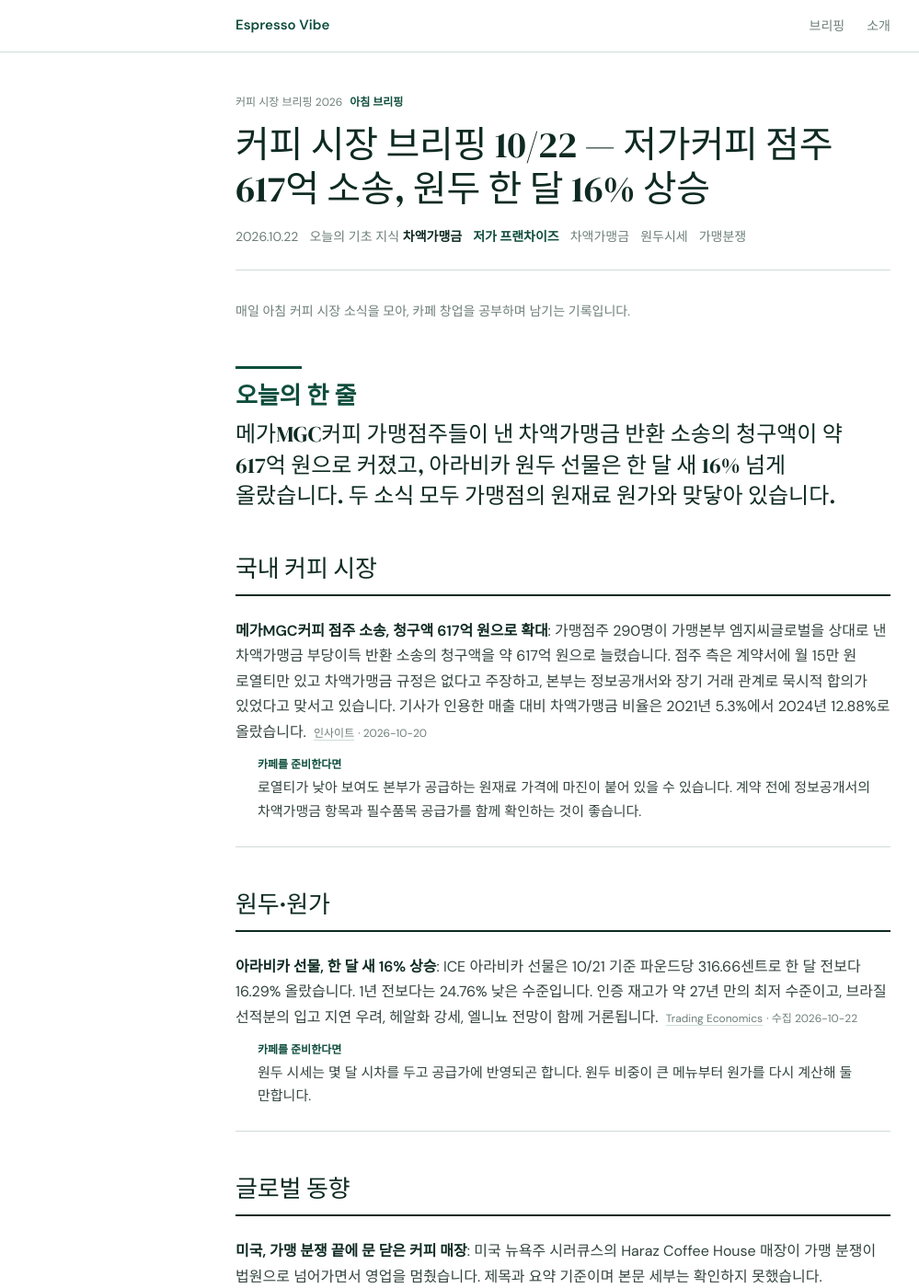
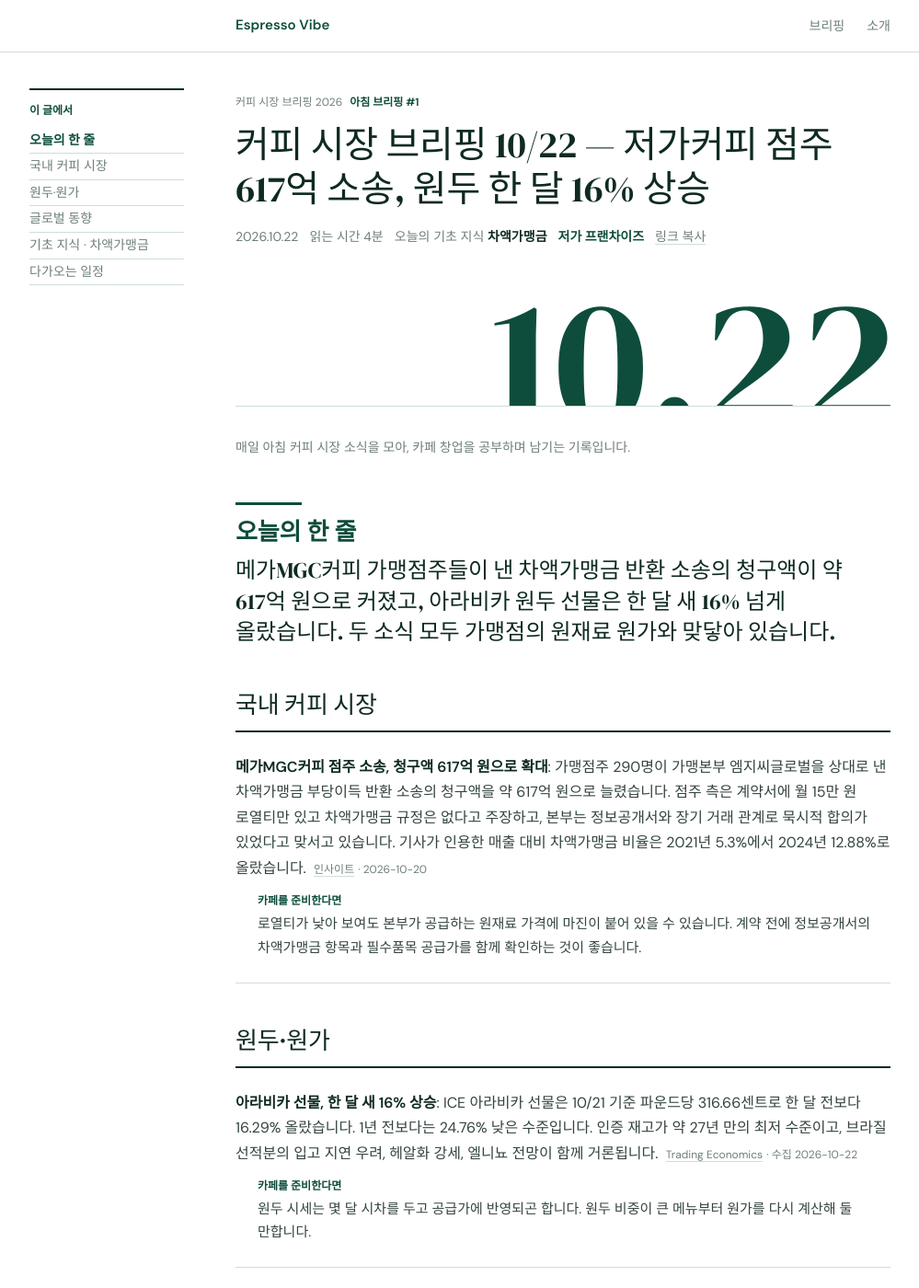
Before and after one commit to Jaydeniel/coffee-briefing-blog, a Jekyll site: the page built from _posts/2026-10-22-coffee-briefing.md, in a window 1280 px wide and 1400 px high. Shown: the whole window at 92% size, without its empty margins (28-1027 px from the left). Built offline with Jekyll 4.4.1, drawn with Linux system fonts in a browser that asks for light colours; some web fonts are replaced; some of the changed text lies outside the part shown.

Commit message:
벤치마킹 1단계: 날짜 숫자 커버·연재 번호·읽는 시간·섹션 바로가기·키워드 모아 보기·링크 복사

```diff
--- a/_layouts/post.html
+++ b/_layouts/post.html
@@ -2,26 +2,47 @@
 layout: default
 ---
 {%- comment -%}
-  2단계 구성 요소 (DESIGN.md): 본문을 <h2> 단위로 잘라 섹션 종류에 맞는 틀로 감싼다.
-  - 오늘의-한-줄 → sec-summary (한 줄 카드)
-  - 오늘의-기초-지식-* → sec-basics (기초 지식 상자, 제목의 "오늘의 기초 지식: "은 위 표시로 옮김)
-  - 다가오는-일정 → sec-schedule (일정 목록)
-  - 그 밖 → sec-news (소식)
-  <hr /> 뒤는 글 끝 안내 문구로 따로 둔다. 초안 형식(blog-draft 스킬)은 그대로다.
+  글 틀 (DESIGN.md). 초안 형식(blog-draft 스킬)은 그대로 두고 블로그 쪽에서만 꾸민다.
+  - 본문을 <h2> 단위로 잘라 섹션 종류를 고른다: 오늘의-한-줄 → summary, 오늘의-기초-지식-* → basics, 다가오는-일정 → schedule, 그 밖 → news
+  - <hr /> 뒤는 글 끝 노트
+  - 벤치마킹 1단계(브런치·티스토리): 날짜 숫자 커버, 연재 번호, 읽는 시간, 섹션 바로가기, 키워드, 링크 복사
 {%- endcomment -%}
 {%- assign body_parts = content | split: '<hr />' -%}
 {%- assign chunks = body_parts[0] | split: '<h2 ' -%}
+{%- assign series_no = 0 -%}
+{%- for p in site.posts -%}{%- if p.url == page.url -%}{%- assign series_no = site.posts.size | minus: forloop.index0 -%}{%- endif -%}{%- endfor -%}
+{%- assign char_count = content | strip_html | strip_newlines | size -%}
+{%- assign read_min = char_count | divided_by: 500 | plus: 1 -%}
 <article class="post">
   <header class="post-header">
-    <p class="running-header"><span>커피 시장 브리핑 {{ page.date | date: "%Y" }}</span><b>아침 브리핑</b></p>
+    <div class="post-header-text">
+      <p class="running-header"><span>커피 시장 브리핑 {{ page.date | date: "%Y" }}</span><b>아침 브리핑 #{{ series_no }}</b></p>
       <h1 class="post-title">{{ page.title }}</h1>
       <p class="post-meta">
         <time datetime="{{ page.date | date_to_xmlschema }}">{{ page.date | date: "%Y.%m.%d" }}</time>
+        <span>읽는 시간 {{ read_min }}분</span>
         {%- if page.concept %}<span>오늘의 기초 지식 <b>{{ page.concept }}</b></span>{% endif %}
         {%- if page.stage %}{% include stage-badge.html stage=page.stage %}{% endif %}
-      {%- for t in page.tags %}<span class="tag">{{ t }}</span>{% endfor -%}
+        <button type="button" class="copy-link" data-url="{{ page.url | absolute_url }}">링크 복사</button>
       </p>
+    </div>
+    <p class="post-date-mark" aria-hidden="true">{{ page.date | date: "%m.%d" }}</p>
   </header>
+
+  {%- comment -%} 섹션 바로가기: 본문 h2의 id와 글자를 그대로 쓴다 {%- endcomment -%}
+  {%- if chunks.size > 2 %}
+  <nav class="post-toc" aria-label="이 글의 섹션">
+    <p class="toc-label">이 글에서</p>
+    <ol>
+      {%- for c in chunks offset:1 -%}
+        {%- assign id_parts = c | split: '"' -%}
+        {%- assign text = c | split: '>' | slice: 1 | first | split: '</h2' | first -%}
+        {%- assign text = text | replace: '오늘의 기초 지식: ', '기초 지식 · ' -%}
+        <li><a href="#{{ id_parts[1] }}">{{ text }}</a></li>
+      {%- endfor -%}
+    </ol>
+  </nav>
+  {%- endif %}
 
   <div class="prose post-body">
     <div class="post-intro">{{ chunks[0] }}</div>
@@ -56,6 +77,18 @@ layout: default
     {%- endif %}
   </div>
 
+  <footer class="post-end">
+    {%- if page.tags.size > 0 %}
+    <div class="post-keywords">
+      <p class="label">키워드</p>
+      <ul>
+        {%- for t in page.tags %}<li><a href="{{ '/keywords/' | relative_url }}#{{ t | slugify: 'raw' }}">{{ t }}</a></li>{% endfor -%}
+      </ul>
+    </div>
+    {%- endif %}
+    <p class="post-share"><button type="button" class="copy-link" data-url="{{ page.url | absolute_url }}">링크 복사</button></p>
+  </footer>
+
   {%- if page.previous or page.next %}
   <nav class="post-nav" aria-label="이전·다음 브리핑">
     {%- if page.previous %}<a class="post-nav-prev" href="{{ page.previous.url | relative_url }}"><span>이전 브리핑</span>{{ page.previous.title }}</a>{% endif -%}
--- /dev/null
+++ b/_sass/espresso/_post-extras.scss
@@ -0,0 +1,55 @@
+// 벤치마킹 1단계 (브런치·티스토리 → Annual Report 규칙으로)
+
+// 글 머리: 텍스트 아래에 날짜 숫자를 거대 세리프로, 머리 아래 가장자리에서 잘리게 (브런치 커버 사진 대신 GiantYear 원리)
+.post-header { position: relative; overflow: hidden; padding-bottom: 0; }
+.post-date-mark {
+  margin: var(--space-6) -0.04em -0.26em 0; text-align: right;
+  font-family: var(--font-serif); font-size: clamp(120px, 20vw, 200px); line-height: 1;
+  color: var(--evergreen); font-variant-numeric: tabular-nums; white-space: nowrap; user-select: none;
+}
+
+// 링크 복사: 글자 버튼 (아이콘 없음)
+.copy-link {
+  appearance: none; background: none; border: 0; padding: 0; cursor: pointer;
+  font: inherit; font-size: var(--fs-label); color: var(--muted);
+  text-decoration: underline; text-decoration-color: var(--rule); text-underline-offset: 3px;
+}
+.copy-link:hover { color: var(--evergreen); text-decoration-color: var(--evergreen); }
+.copy-link.copied { color: var(--evergreen); text-decoration: none; font-weight: 600; }
+
+// 섹션 바로가기: 머리 아래 한 줄 목차. 넓은 화면에서는 왼쪽 여백에 고정하고 지금 읽는 섹션을 evergreen으로
+.post-toc { display: flex; flex-wrap: wrap; align-items: baseline; gap: var(--space-2) var(--space-4); padding: var(--space-3) 0; border-bottom: var(--rule-hairline); margin-bottom: var(--space-8); }
+.toc-label { margin: 0; font-size: var(--fs-note); font-weight: 600; color: var(--evergreen); }
+.post-toc ol { list-style: none; display: flex; flex-wrap: wrap; gap: var(--space-1) var(--space-4); padding: 0; margin: 0; }
+.post-toc a { font-size: var(--fs-label); color: var(--muted); text-decoration: none; }
+.post-toc a:hover, .post-toc a.is-current { color: var(--evergreen); }
+.post-toc a.is-current { font-weight: 600; }
+.post-body .sec > h2, .post-body .basics-left h2 { scroll-margin-top: 72px; }
+
+@media (min-width: 1240px) {
+  .post-toc {
+    position: fixed; top: 96px; left: calc(50% - (var(--width-content) / 2) - 200px); width: 168px;
+    display: block; border: 0; border-top: var(--rule-strong); padding: var(--space-3) 0 0; margin: 0;
+  }
+  .post-toc ol { display: block; margin-top: var(--space-2); }
+  .post-toc li { padding: var(--space-1) 0; border-bottom: var(--rule-hairline); }
+  .post-toc a { display: block; line-height: 1.4; }
+}
+
+// 글 끝: 키워드 (브런치 키워드·티스토리 태그) + 링크 복사
+.post-end { margin-top: var(--space-8); padding-top: var(--space-4); border-top: var(--rule-hairline); display: flex; flex-wrap: wrap; justify-content: space-between; align-items: baseline; gap: var(--space-4); }
+.post-keywords { display: flex; flex-wrap: wrap; align-items: baseline; gap: var(--space-3); }
+.post-keywords .label { margin: 0; font-size: var(--fs-note); font-weight: 600; color: var(--evergreen); }
+.post-keywords ul { list-style: none; display: flex; flex-wrap: wrap; gap: var(--space-1) var(--space-4); padding: 0; margin: 0; }
+.post-keywords a { font-size: var(--fs-label); color: var(--ink); }
+.post-share { margin: 0; }
+
+// 키워드 모아 보기 페이지
+.keyword-index { margin-top: var(--space-6); }
+.keyword-group { padding: var(--space-4) 0; border-top: var(--rule-hairline); scroll-margin-top: 72px; }
+.keyword-group:target h2 { color: var(--evergreen); }
+.keyword-group h2 { font-size: 22px; }
+.keyword-group h2 .note { font-family: var(--font-sans); margin-left: var(--space-2); }
+.keyword-group ul { list-style: none; padding: 0; margin: var(--space-2) 0 0; }
+.keyword-group li { display: flex; gap: var(--space-4); padding: var(--space-1) 0; }
+.keyword-group li time { flex: none; }
--- a/assets/css/main.scss
+++ b/assets/css/main.scss
@@ -1,3 +1,3 @@
 ---
 ---
-@import "espresso/tokens", "espresso/base", "espresso/layout", "espresso/components", "espresso/post-sections", "espresso/dashboard";
+@import "espresso/tokens", "espresso/base", "espresso/layout", "espresso/components", "espresso/post-sections", "espresso/dashboard", "espresso/post-extras";
--- a/assets/js/post.js
+++ b/assets/js/post.js
@@ -68,4 +68,43 @@
     li.appendChild(rest);
     li.classList.add('has-date');
   });
+
+  // 4) 링크 복사 (벤치마킹 1단계)
+  document.querySelectorAll('.copy-link').forEach(function (btn) {
+    btn.addEventListener('click', function () {
+      var url = btn.getAttribute('data-url') || location.href;
+      var done = function () {
+        var old = btn.textContent;
+        btn.textContent = '복사했습니다';
+        btn.classList.add('copied');
+        setTimeout(function () { btn.textContent = old; btn.classList.remove('copied'); }, 1800);
+      };
+      if (navigator.clipboard && navigator.clipboard.writeText) {
+        navigator.clipboard.writeText(url).then(done, function () { window.prompt('링크를 복사하세요', url); });
+      } else {
+        window.prompt('링크를 복사하세요', url);
+      }
+    });
+  });
+
+  // 5) 섹션 바로가기: 지금 읽는 섹션 표시
+  var tocLinks = Array.prototype.slice.call(document.querySelectorAll('.post-toc a'));
+  if (tocLinks.length && 'IntersectionObserver' in window) {
+    var byId = {};
+    tocLinks.forEach(function (a) { byId[decodeURIComponent(a.getAttribute('href').slice(1))] = a; });
+    var current = null;
+    var obs = new IntersectionObserver(function (entries) {
+      entries.forEach(function (e) {
+        if (!e.isIntersecting) return;
+        var id = e.target.id;
+        if (current) current.classList.remove('is-current');
+        current = byId[id];
+        if (current) current.classList.add('is-current');
+      });
+    }, { rootMargin: '-80px 0px -70% 0px' });
+    Object.keys(byId).forEach(function (id) {
+      var h = document.getElementById(id);
+      if (h) obs.observe(h);
+    });
+  }
 })();
```
Also changed, not shown: keywords.md (added, +22 -0 lines). Lines whose indentation alone changed are shown as unchanged.
